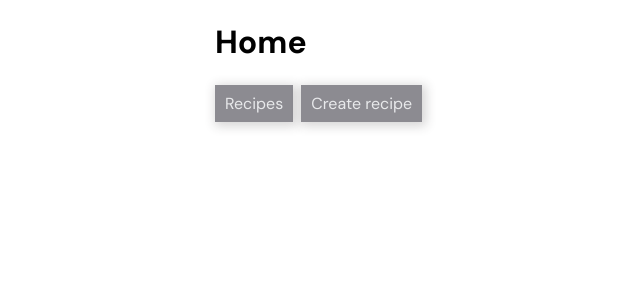
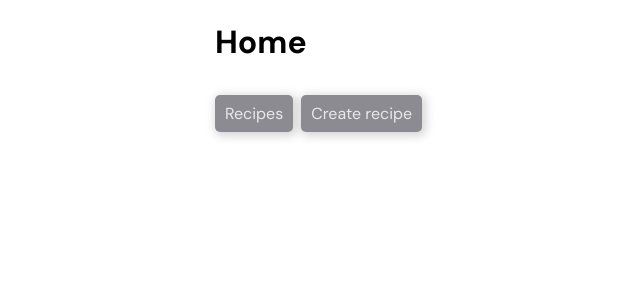
Before and after one commit to olidunn/recipe-app, a React (Vite) app in the folder apps/client/: page / in a window 1280 px wide. Shown: the top 300 px of the page, without its empty margins (41-681 px from the left). Built offline with nearby package versions, Linux system fonts and the light colour scheme.

Commit message:
added padding for button group and border radius for styled buttons/links

```diff
--- a/apps/client/src/components/Button/index.tsx
+++ b/apps/client/src/components/Button/index.tsx
@@ -24,4 +24,5 @@
   box-shadow: 2px 2px 10px 2px rgba(48, 47, 47, 0.2);
   border: none;
   font-family: "DM Sans", sans-serif;
+  border-radius: 5px;
 `;
--- a/apps/client/src/components/ButtonGroup/index.tsx
+++ b/apps/client/src/components/ButtonGroup/index.tsx
@@ -12,4 +12,5 @@
   display: flex;
   gap: 8px;
   margin-left: auto;
+  padding-top: 10px;
 `;
--- a/apps/client/src/components/LinkStyle/index.tsx
+++ b/apps/client/src/components/LinkStyle/index.tsx
@@ -11,4 +11,5 @@
   border: none;
   font-family: "DM Sans", sans-serif;
   text-decoration: none;
+  border-radius: 5px;
 `;
```
